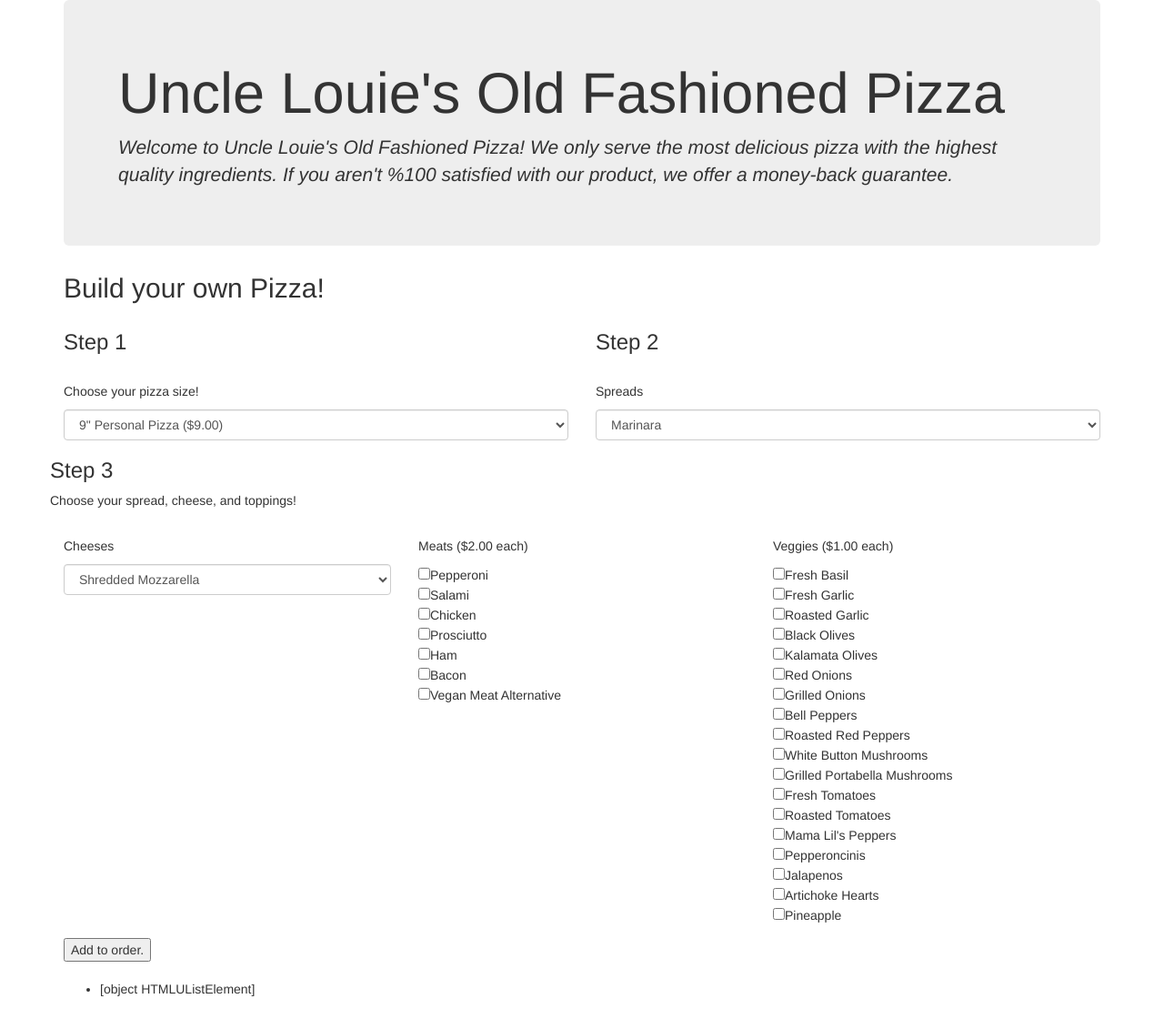
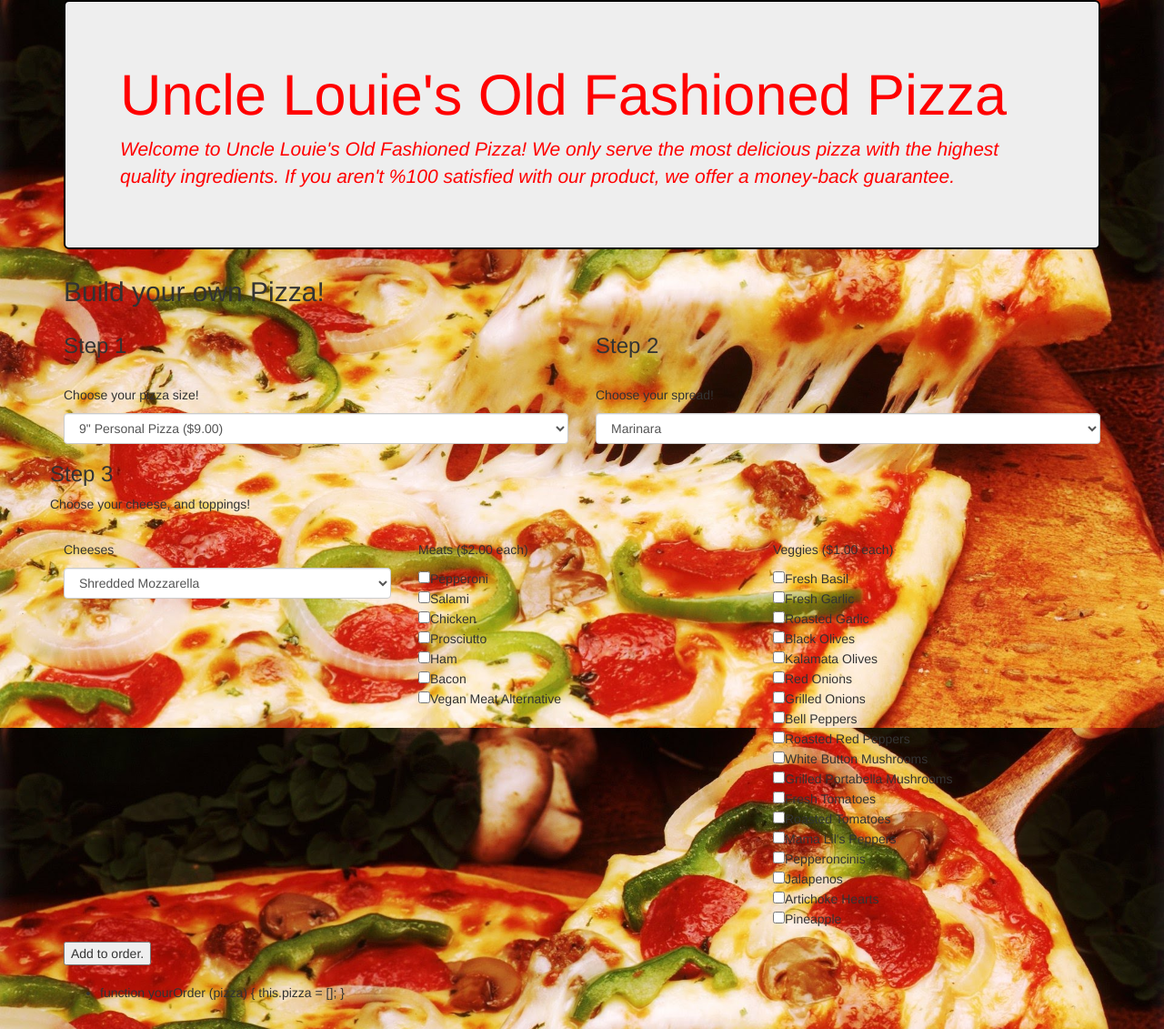
Before and after one commit to drewlinn/pizza-place, a plain HTML site: page index.html in a window 1280 px wide. Shown: the whole page at 91% size. Drawn offline with Linux system fonts and the light colour scheme.

Commit message:
FINALLY get our prototype and our object constructor to work properly.

```diff
--- a/css/styles.css
+++ b/css/styles.css
@@ -0,0 +1,10 @@
+body  {
+  background: url(../img/background-pizza.jpg) no-repeat fixed center;
+  background-size: cover;
+}
+
+.jumbotron  {
+  border: 2px solid black;
+  padding; 10px;
+  color: red;
+}
--- a/index.html
+++ b/index.html
@@ -33,7 +33,7 @@
             <div class="col-md-6">
               <h3>Step 2</h3>
               <br>
-              <p>Spreads</p>
+              <p>Choose your spread!</p>
               <select class="form-control" id="spreads">
                 <option>Marinara</option>
                 <option>Olive Oil</option>
@@ -47,7 +47,7 @@
           </div>
           <div class="row">
             <h3>Step 3</h3>
-            <p>Choose your spread, cheese, and toppings!</p>
+            <p>Choose your cheese, and toppings!</p>
             <div class="col-md-4">
               <br>
               <p>Cheeses</p>
--- a/js/scripts.js
+++ b/js/scripts.js
@@ -1,16 +1,19 @@
 //business logic
 
-// var yourOrder = [];
-// var orderTotal = {};
 function Pizza (inches, spread, cheese, vegToppings, meatToppings)  {
-  this.inches = inches;
-  this.spread = spread;
-  this.cheese = cheese;
-  this.vegToppings = vegToppings;
+  this.inches = inches,
+  this.spread = spread,
+  this.cheese = cheese,
+  this.vegToppings = vegToppings,
   this.meatToppings = meatToppings;
 };
 
-var getPrice = function() {
+function yourOrder (pizza)  {
+  this.pizza = [];
+};
+
+
+Pizza.prototype.price = function(inches, spread, vegToppings, meatToppings)  {
   var price = 0;
   if (inches === "9in") {
     price = price += 9.00;
@@ -35,19 +38,14 @@ var getPrice = function() {
 return price;
 };
 
-// Pizza.prototype.price = function()  {
-//   getPrice(yourPizza);
-//   return this.price;
-// };
-
-
-//can't get getPrice function to properly interact with variables in user interface. :(
+yourOrder.prototype.total = function(pizza, price)  {
+  return pizza + price;
+};
 
 //user interface logic
 $(document).ready(function(event){
   $("form#byopizza").submit(function(event){
     event.preventDefault();
-
       var inches = $("#inches").val();
       var spread = $("#spreads").val();
       var cheese = $("#cheeses").val();
@@ -62,10 +60,7 @@ $(document).ready(function(event){
         meatToppings.push(meatSelection);
       });
       var newPizza = new Pizza (inches, spread, cheese, vegToppings, meatToppings);
-      var yourPizza = newPizza;
-      var price = getPrice(newPizza);
-
-
+      var price = newPizza.price(inches, spread, vegToppings, meatToppings);
   });
   $("ul#yourOrder").append("<li>" + yourOrder + "</li>");
 });
```
